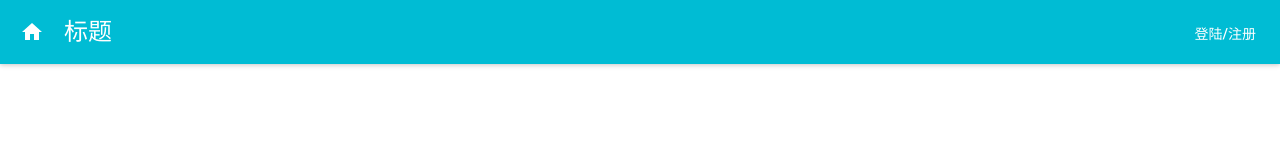
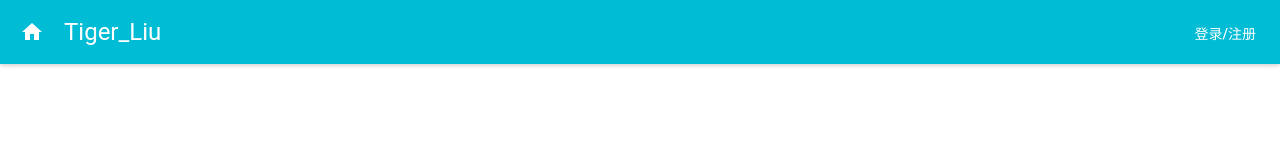
Before and after one commit to fightingljm/tiger-liu, a React app: page / in a window 1280 px wide. Shown: the top 160 px of the page. Built offline with nearby package versions, Linux system fonts and the light colour scheme; what react-tap-event-plugin would draw is missing.

Commit message:
signin-welcome

```diff
--- a/index.html
+++ b/index.html
@@ -8,6 +8,6 @@
 </head>
 <body>
   <div id="root"></div>
-  <script src="./dist/bundle.js"></script>
+  <script src="/dist/bundle.js"></script>
 </body>
 </html>
--- a/package.json
+++ b/package.json
@@ -1,5 +1,5 @@
 {
-  "name": "react-transform-boilerplate",
+  "name": "tiger-liu",
   "version": "1.0.0",
   "description": "A new Webpack boilerplate with hot reloading React components, and error handling on module and component level.",
   "scripts": {
@@ -11,7 +11,7 @@
   },
   "repository": {
     "type": "git",
-    "url": "https://github.com/gaearon/react-transform-boilerplate.git"
+    "url": "https://github.com/fightingljm/tiger-liu.git"
   },
   "keywords": [
     "react",
--- a/src/components/Header.js
+++ b/src/components/Header.js
@@ -113,6 +113,7 @@ import AppBar from 'material-ui/AppBar';
 import IconButton from 'material-ui/IconButton';
 import ActionHome from 'material-ui/svg-icons/action/home';
 import FlatButton from 'material-ui/FlatButton';
+import RaisedButton from 'material-ui/RaisedButton';
 import Dialog from 'material-ui/Dialog';
 import TextField from 'material-ui/TextField';
 
@@ -123,18 +124,15 @@ class Header extends React.Component{
       open: false,
       action:'signin',
       username:'',
-      password:''
+      password:'',
+      welcome:'登录/注册'
     }
   }
   handleClose(){
-    this.setState({
-      open: false
-    })
+    this.setState({open: false})
   }
   handleOpen(){
-    this.setState({
-      open: true
-    })
+    this.setState({open: true})
   }
   handleUsername(event,username){
     this.setState({username:username.trim()})
@@ -144,14 +142,18 @@ class Header extends React.Component{
   }
   handleSubmit(){
     let data = {username:this.state.username,password:this.state.password}
+    // console.log(data);
     axios.post(`http://api.duopingshidai.com/user/${this.state.action}`,data)
-      .then(function (res) {
-        // console.log(res);
-        this.setState({open:false,username:'',password:''})
+      .then(res => {
+        console.log(res);
+        this.setState({open:false})
+        if(this.state.action=='signin'&&res.data.msg=='登陆成功'){
+          this.setState({welcome:`你好,${res.data.user}!欢迎登录!`})
+        }
       })
       .catch(err => {
         if(err.response){
-          console.log(err.response);
+          alert(err.response.data.msg);
         }else{
           console.log('Error',err);
         }
@@ -172,13 +174,16 @@ class Header extends React.Component{
       />,
     ]
     return(
-      <div>
-        <AppBar
-          title="标题"
-          iconElementLeft={<IconButton><ActionHome /></IconButton>}
-          onRightIconButtonTouchTap={this.handleOpen.bind(this)}
-          iconElementRight={<FlatButton label="登陆/注册" />}
-        />
+      <div className='header-wrap'>
+        <div className='app-bar'>
+          <AppBar
+            title="Tiger_Liu"
+            iconElementLeft={<IconButton><ActionHome /></IconButton>}
+            onRightIconButtonTouchTap={this.handleOpen.bind(this)}
+            iconElementRight={<FlatButton label={this.state.welcome} />}
+          />
+        </div>
+        {/* <div className='loginout'>{this.state.welcome!='登录/注册'&&this.state.welcome!='' ? <RaisedButton label='退出'/> :  <div></div>}</div> */}
         <Dialog
           title="用户表单"
           actions={actions}
--- a/src/components/SignUp.js
+++ /dev/null
@@ -1,19 +0,0 @@
-import React from 'react';
-
-class SignUp extends React.Component {
-  constructor() {
-    super();
-    this.state={
-
-    }
-  }
-  render(){
-    return(
-      <div>
-        singup
-      </div>
-    )
-  }
-}
-
-export default SignUp;
--- a/src/routes.js
+++ b/src/routes.js
@@ -3,14 +3,14 @@ import { Router,Route,hashHistory,IndexRoute } from 'react-router';
 
 import App from './App.js'
 import Home from './components/Home.js'
-import SignUp from './components/SignUp.js'
+// import SignUp from './components/SignUp.js'
 
 export default function () {
   return(
     <Router history={hashHistory}>
       <Route path='/' component={App}>
         <IndexRoute component={Home}/>
-        <Route path='signup' component={SignUp}/>
+        {/* <Route path='signup' component={SignUp}/> */}
       </Route>
     </Router>
   )
```
Also changed, not shown: src/main.css (+11 -0 lines), 1 other file (tests, documents, lock files or other folders).
